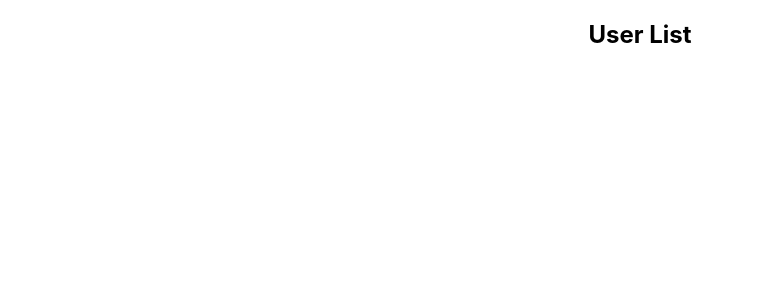
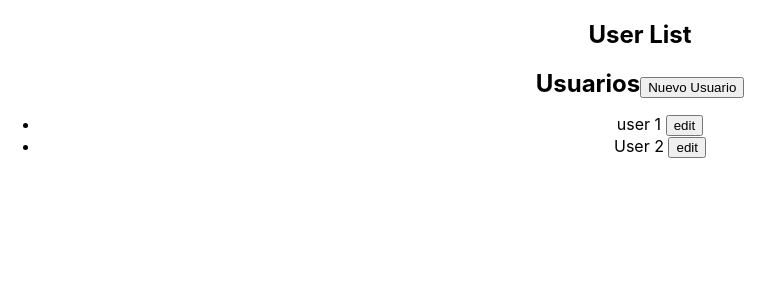
Before and after one commit to pablojavierjimenez/ReactJS-y-redux, a React (Create React App) app: page / in a window 1280 px wide. Shown: the top 300 px of the page, without its empty margins (0-784 px from the left). Built offline with nearby package versions, Linux system fonts and the light colour scheme.

Commit message:
33. Armando la lista de usuarios

```diff
--- /dev/null
+++ b/src/components/Header/Header.js
@@ -0,0 +1,19 @@
+import React, { Component } from "react";
+
+const styles ={
+  inline:{
+    display: 'inline',
+  }
+}
+
+
+export default class Header extends Component {
+  render() {
+    return (
+      <div>
+        <h2 style={styles.inline}>Usuarios</h2>
+        <button style={styles.inline}>Nuevo Usuario</button>
+      </div>
+    )
+  }
+}
--- /dev/null
+++ b/src/components/Lista/Lista.js
@@ -0,0 +1,14 @@
+import React, { Component } from "react";
+
+export default class Lista extends Component {
+  render() {
+    return (
+      <div>
+        <ul>
+          <li>user 1 <button>edit</button></li>
+          <li>User 2 <button>edit</button></li>
+        </ul>
+      </div>
+    )
+  }
+}
--- a/src/components/UserList/UserList.js
+++ b/src/components/UserList/UserList.js
@@ -1,4 +1,6 @@
 import React, {Component} from "react";
+import Header from "../Header/Header";
+import Lista from "../Lista/Lista";
 
 export default class UserList extends Component {
 
@@ -7,6 +9,8 @@ export default class UserList extends Component {
     return (
       <div>
         <h2>User List</h2>
+        <Header />
+        <Lista />
       </div>
     );
   }
```
